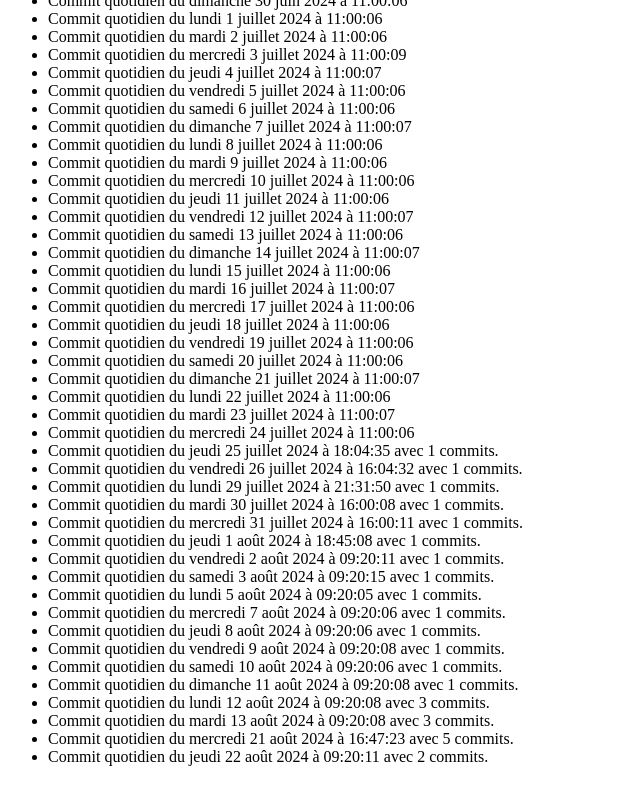
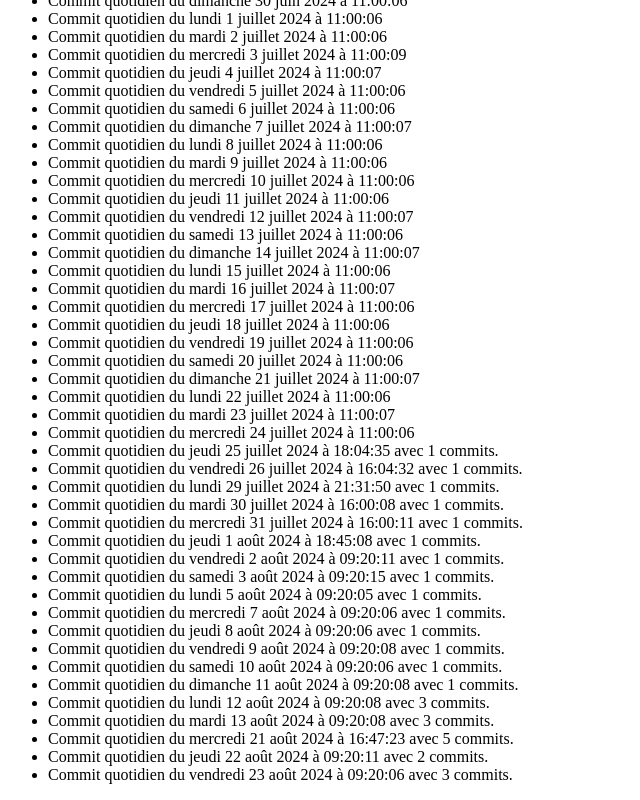
Before and after one commit to Reisorel/autocommit_bot, a website: page index.html in a window 1280 px wide. Shown: the part 1010-1810 px from the top of the page, without its empty margins (0-640 px from the left). Drawn offline with Linux system fonts and the light colour scheme.

Commit message:
Commit quotidien du vendredi 23 août 2024 à 09:20:06 avec 3 commits.

```diff
--- a/index.html
+++ b/index.html
@@ -196,6 +196,8 @@
 
 <li>Commit quotidien du jeudi 22 août 2024 à 09:20:11 avec 2 commits.</li>
 
+<li>Commit quotidien du vendredi 23 août 2024 à 09:20:06 avec 3 commits.</li>
+
 </ul>
   <script src="generate_commit.js"></script>
 
```
